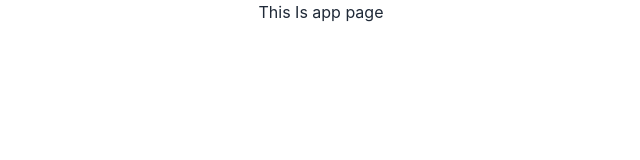
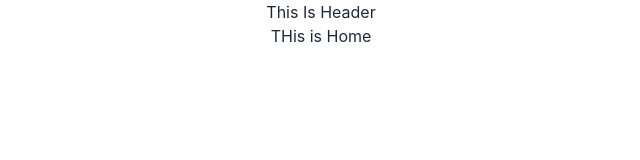
Before and after one commit to sartajdev007/technoGuy-learning-client, a React (Create React App) app: page / in a window 1280 px wide. Shown: the top 160 px of the page, without its empty margins (319-959 px from the left). Built offline with nearby package versions, Linux system fonts and the light colour scheme.

Commit message:
router active

```diff
--- a/src/App.js
+++ b/src/App.js
@@ -1,9 +1,12 @@
+import { RouterProvider } from 'react-router-dom';
 import './App.css';
+import { routes } from './Routes/Routes'
+
 
 function App() {
   return (
     <div className="App">
-      <h1>This Is app page</h1>
+      <RouterProvider router={routes}></RouterProvider>
     </div>
   );
 }
```
Also changed, not shown: src/components/Login/Login.js (renamed from src/components/LogInPage/Login.js).
